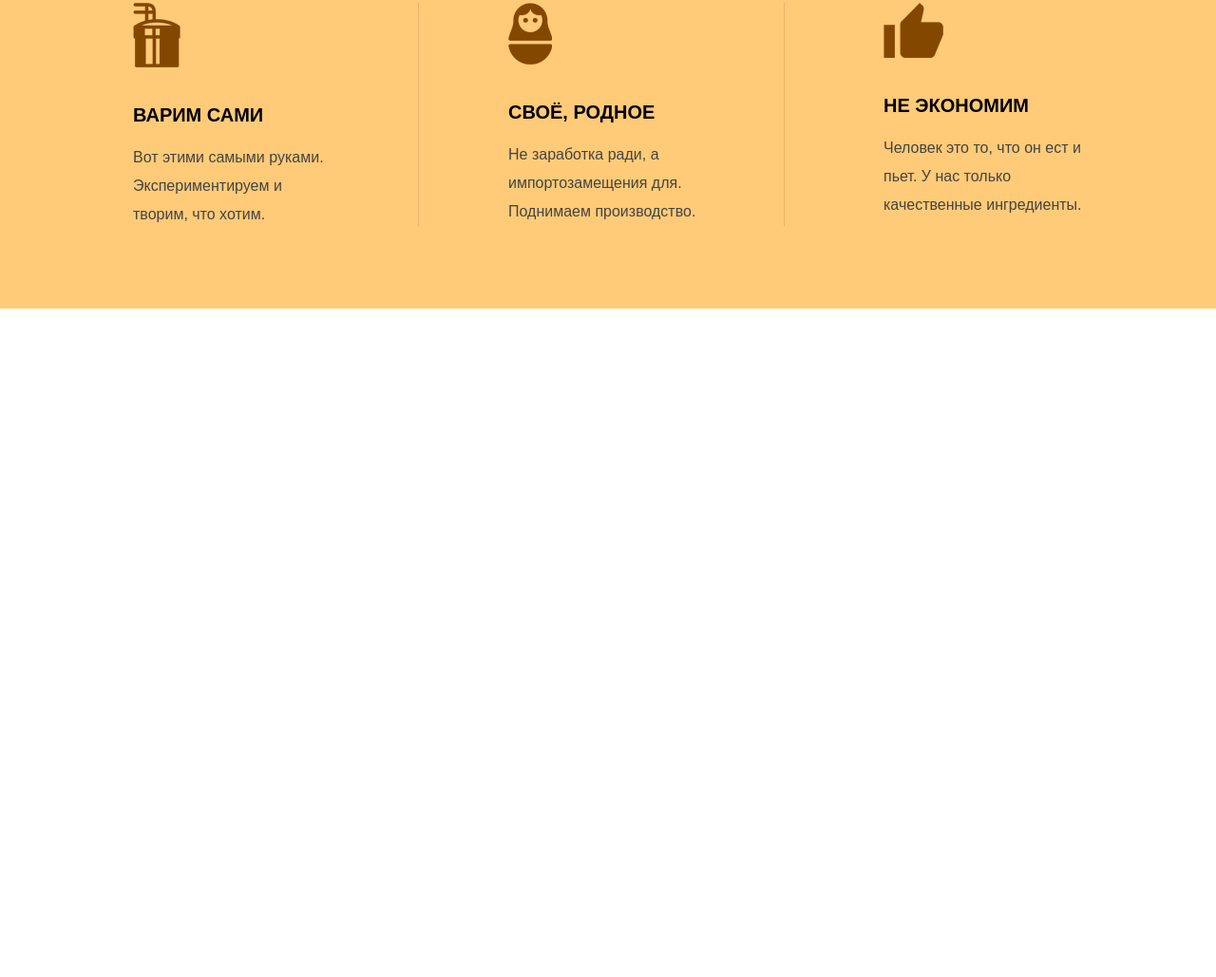
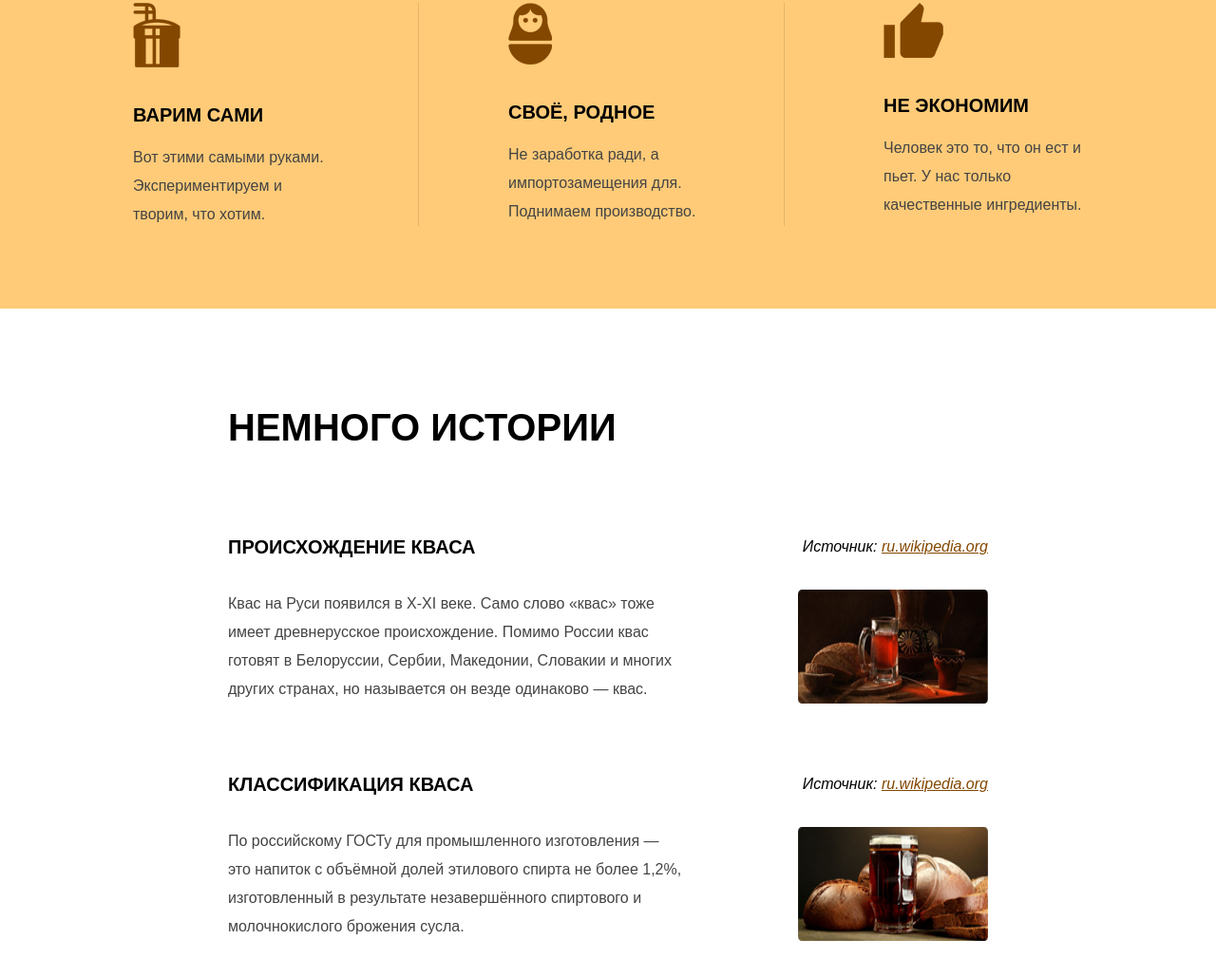
Before and after one commit to alexerem/education-develop-html-css, a plain HTML site: page htmlacademy.ru (site: "Кваст")/index.html in a window 1280 px wide. Shown: the part 1749-2778 px from the top of the page at 95% size. Before the commit the page ends 2074 px from the top, so only its background shows below. Drawn offline with nearby package versions, Linux system fonts and the light colour scheme.

Commit message:
add layout section 3

```diff
--- a/htmlacademy.ru (site: "Кваст")/css/style.css
+++ b/htmlacademy.ru (site: "Кваст")/css/style.css
@@ -280,3 +280,43 @@ h3 {
   top: 0;
   left: 290px;
 }
+
+.history h2 {
+  margin: 95px 0 80px;
+}
+
+.history dt {
+  display: flex;
+  justify-content: space-between;
+  margin-bottom: 30px;
+}
+
+.history dd {
+  display: flex;
+  justify-content: space-between;
+  margin-bottom: 70px;
+  flex-direction: row-reverse;
+}
+
+.history a {
+  font-style: italic;
+  text-decoration: underline;
+  color: #834700;
+}
+
+.history a:hover {
+  color: #6a3900;
+}
+
+.history a:active {
+  color: #cab7a2;
+}
+
+.history p {
+  color: #444444;
+  max-width: 480px;
+}
+
+.history .margin-block {
+  margin-bottom: 86px;
+}
--- a/htmlacademy.ru (site: "Кваст")/index.html
+++ b/htmlacademy.ru (site: "Кваст")/index.html
@@ -132,13 +132,13 @@
     </div>
   </section>
 
-  <!--
-  <div class="history">
+  <section class="history">
+    <div class="container">
       <h2>Немного истории</h2>
       <dl>
         <dt>
           <h3>Происхождение кваса</h3>
-        <i>Источник:</i> <a href="#" target="_blank">ru.wikipedia.org</a>
+          <div><i>Источник:</i> <a href="#" target="_blank">ru.wikipedia.org</a></div>
         </dt>
         <dd>
           <img src="img/wiki-1.png" alt="Происхождение кваса">
@@ -149,18 +149,20 @@
         </dd>
         <dt>
           <h3>Классификация кваса</h3>
-        <i>Источник:</i> <a href="#" target="_blank">ru.wikipedia.org</a>
+          <div><i>Источник:</i> <a href="#" target="_blank">ru.wikipedia.org</a></div>
         </dt>
-      <dd>
+        <dd class="margin-block">
           <img src="img/wiki-2.png" alt="Классификация кваса">
-        <p>По российскому ГОСТу для промышленного изготовления — это напиток с объёмной долей этилового спирта не более
+          <p>По российскому ГОСТу для промышленного изготовления — это напиток с объёмной долей этилового спирта не
+            более
             1,2%, изготовленный в результате незавершённого спиртового и молочнокислого брожения сусла.
           </p>
         </dd>
       </dl>
     </div>
+  </section>
 
-
+  <!--
   <div class="otzivi">
     <h2>Пресса о нас</h2>
     <blockquote>
```
Lines whose indentation alone changed are shown as unchanged.
